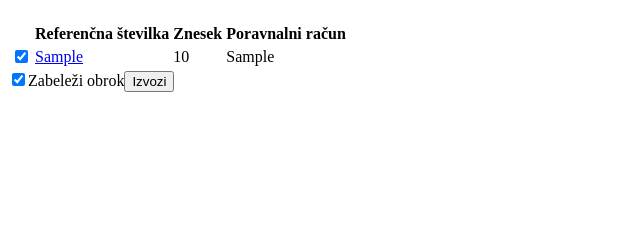
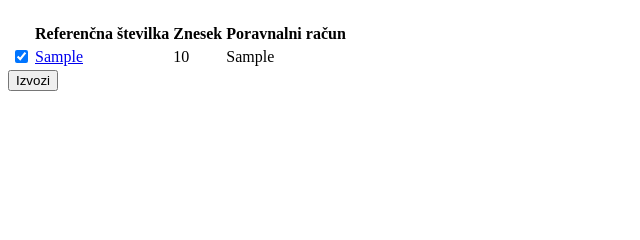
Before and after one commit to anze3db/donator-sepa, a Django app: template templates/index.html in a window 1280 px wide. Shown: the part 200-440 px from the top of the page, without its empty margins (0-640 px from the left). Run offline with Django 3.2, Linux system fonts and the light colour scheme; the template is opened without the code that fills it: most values are stand-ins (such as "Sample title", 1, 10 or a date in 2020); some libraries are stand-ins or nearby versions.

Commit message:
Removed payment billing

```diff
--- a/templates/index.html
+++ b/templates/index.html
@@ -55,7 +55,9 @@ za projekt
 </tr>
 {% endfor %}
 </table>
-<input type="checkbox" name="record-transaction" id="record-transaction" checked="checked" /><label for="record-transaction">Zabeleži obrok</label><input type="submit" value="Izvozi" />
+<!--
+<input type="checkbox" name="record-transaction" id="record-transaction" checked="checked" /><label for="record-transaction">Zabeleži obrok</label> --><input type="submit" value="Izvozi" />
+
 </form>
 {% endif %}
 {% endfor %}
```
